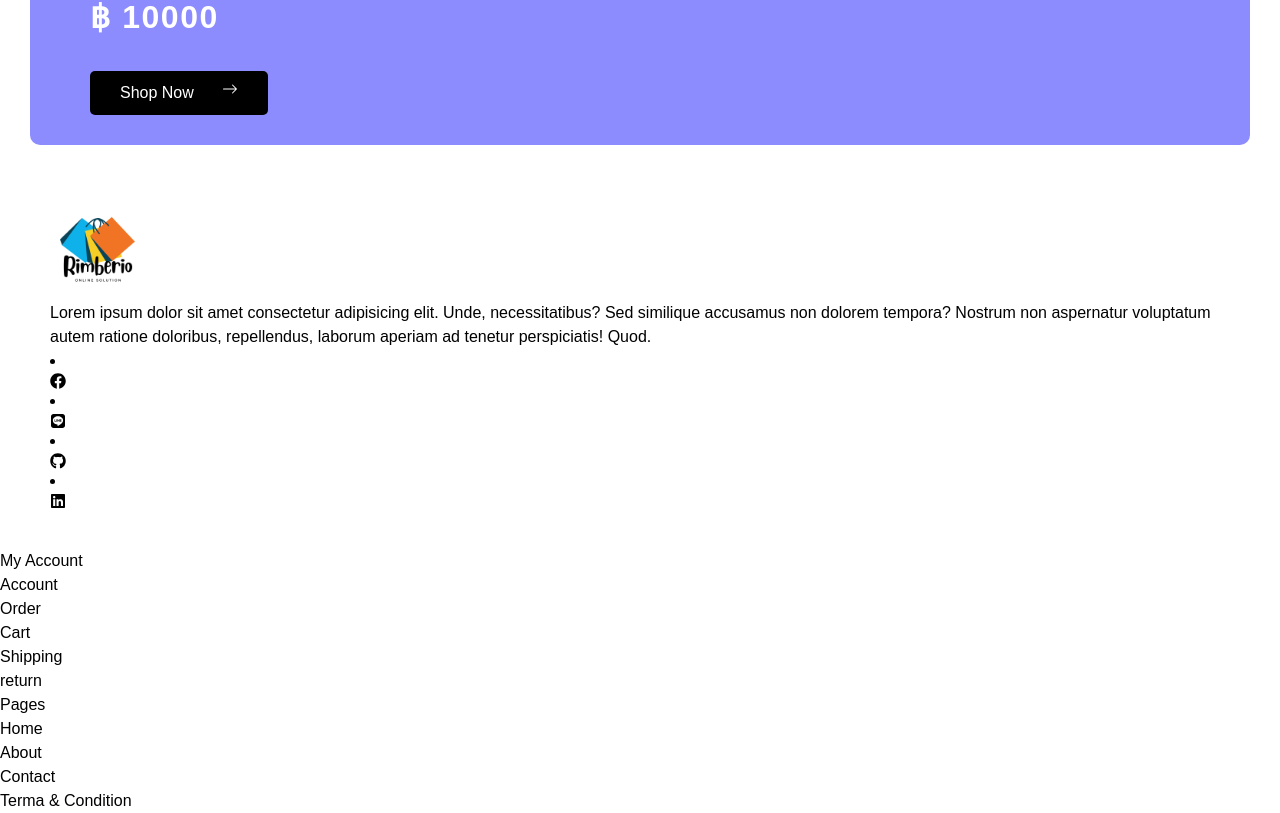
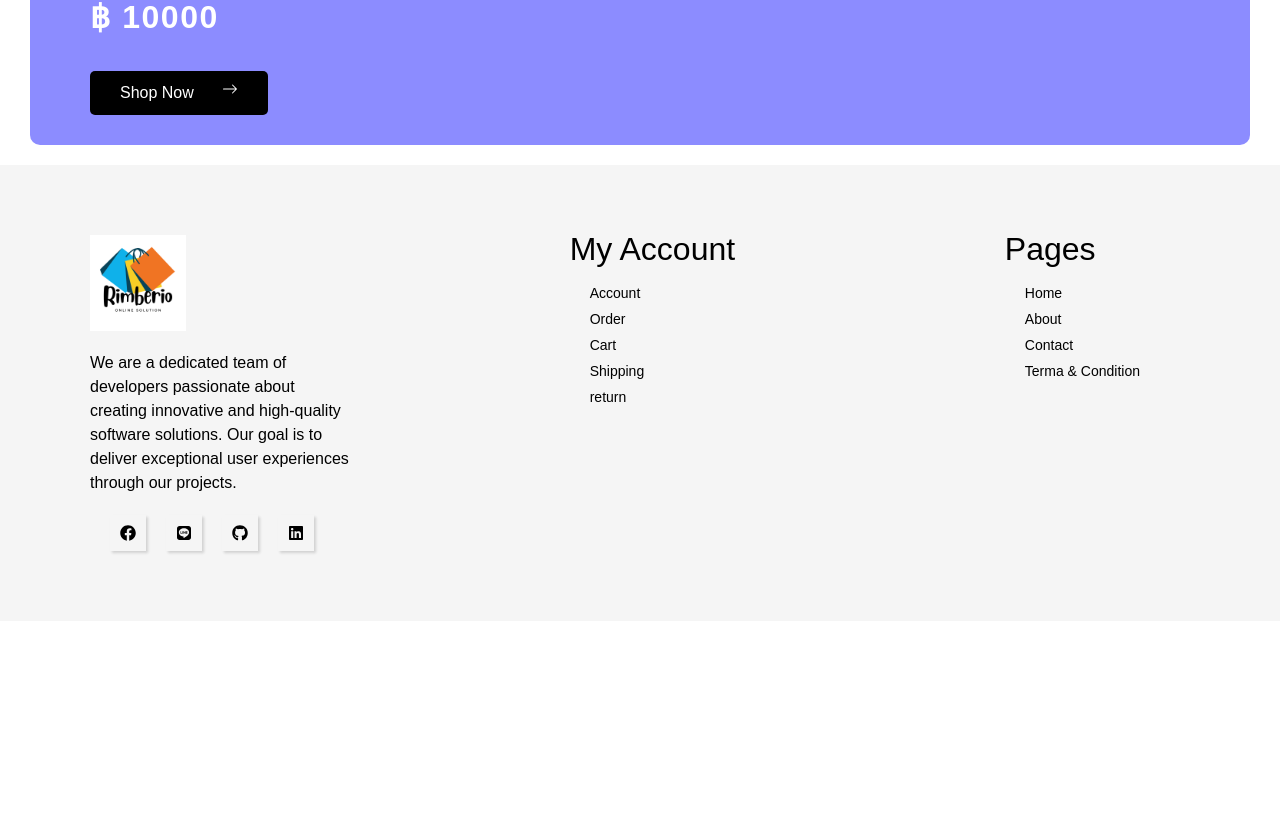
Before and after one commit to punchpnp/HUNGRY-Hub, a React (Vite) app in the folder client/: page / in a window 1280 px wide. Shown: the part 2795-3608 px from the top of the page. After the commit the page ends 3416 px from the top, so only its background shows below. Built offline with nearby package versions, Linux system fonts and the light colour scheme.

Commit message:
Footer update

```diff
--- a/client/src/components/Footer/Footer.css
+++ b/client/src/components/Footer/Footer.css
@@ -0,0 +1,103 @@
+* {
+  margin: 0;
+  padding: 0;
+  font-family: sans-serif;
+  box-sizing: border-box;
+}
+
+.footer {
+  padding: 30px 40px;
+  width: 100%;
+  background: whitesmoke;
+}
+
+.footer .container {
+  max-width: 100%;
+  display: flex;
+  justify-content: space-between;
+}
+
+.footer .container .about {
+  max-width: 30%;
+}
+
+.footer .container .about .detail p {
+  margin-top: 20px;
+  font-size: 16px;
+  color: black;
+}
+
+.footer .container .about .detail .icon {
+  margin-top: 20px;
+  display: flex;
+}
+
+.footer .container .about .detail .icon li {
+  margin-left: 20px;
+  list-style: none;
+  padding: 10px 10px;
+  box-shadow: rgba(0, 0, 0, 0.15) 1.95px 1.95px 2.6px;
+  cursor: pointer;
+  transition: 0.5s;
+}
+
+.footer .container .about .detail .icon li:hover {
+  background: rgb(140, 140, 255);
+  color: white;
+  border-radius: 5px;
+  font-size: 16px;
+}
+
+.footer .container .accout {
+  margin-right: 100px;
+  margin-top: 30px;
+}
+
+.footer .container .accout h3 {
+  font-size: 32px;
+  color: black;
+}
+
+.footer .container .accout ul {
+  margin-top: 10px;
+  margin-left: 20px;
+}
+
+.footer .container .accout ul li {
+  margin-top: 5px;
+  color: black;
+  font-size: 14px;
+  transition: 0.5s;
+  cursor: pointer;
+}
+
+.footer .container .accout ul li:hover {
+  color: rgb(140, 140, 255);
+}
+
+.footer .container .page {
+  margin-right: 100px;
+  margin-top: 30px;
+}
+
+.footer .container .page h3 {
+  font-size: 32px;
+  color: black;
+}
+
+.footer .container .page ul {
+  margin-top: 10px;
+  margin-left: 20px;
+}
+
+.footer .container .page ul li {
+  margin-top: 5px;
+  color: black;
+  font-size: 14px;
+  transition: 0.5s;
+  cursor: pointer;
+}
+
+.footer .container .page ul li:hover {
+  color: rgb(140, 140, 255);
+}
--- a/client/src/components/Footer/Footer.jsx
+++ b/client/src/components/Footer/Footer.jsx
@@ -21,10 +21,9 @@ function Footer() {
 
             <div className="detail">
               <p>
-                Lorem ipsum dolor sit amet consectetur adipisicing elit. Unde,
-                necessitatibus? Sed similique accusamus non dolorem tempora?
-                Nostrum non aspernatur voluptatum autem ratione doloribus,
-                repellendus, laborum aperiam ad tenetur perspiciatis! Quod.
+                We are a dedicated team of developers passionate about creating
+                innovative and high-quality software solutions. Our goal is to
+                deliver exceptional user experiences through our projects.
               </p>
               <div className="icon">
                 <li>
```
